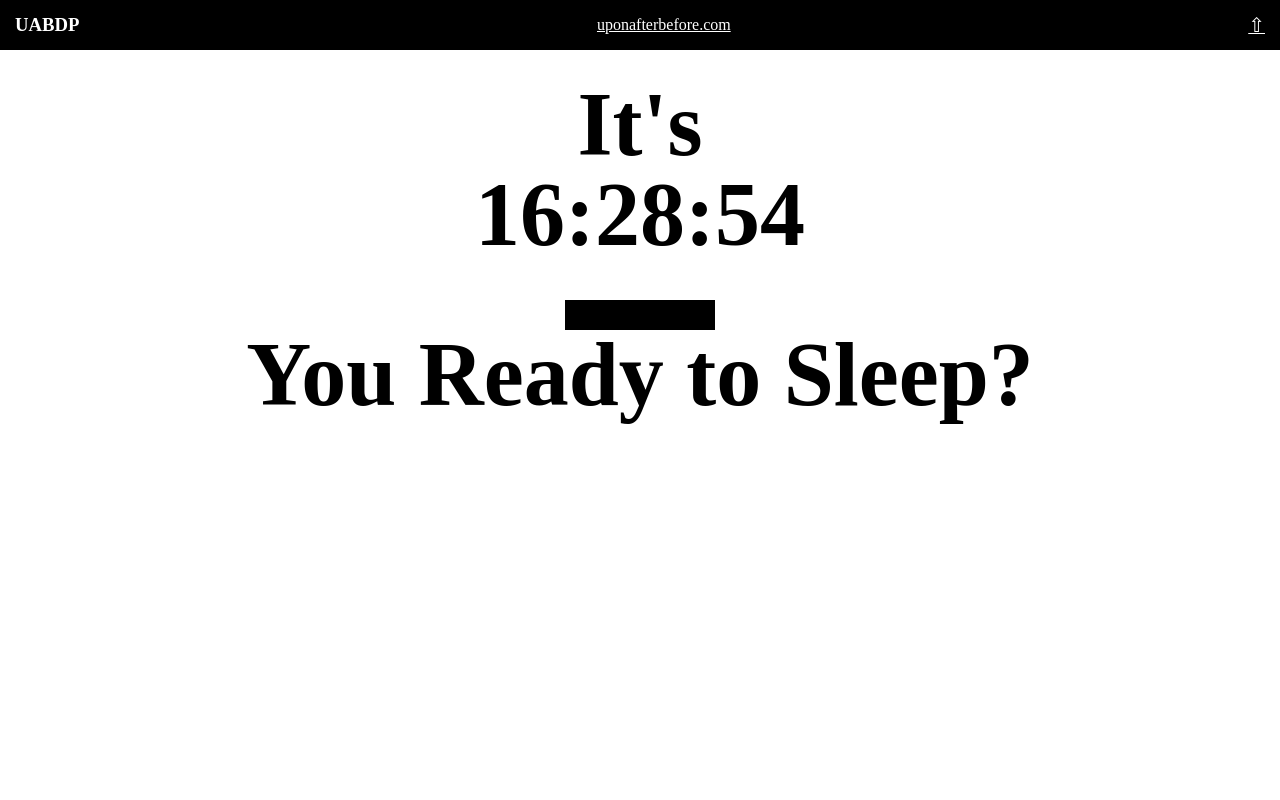
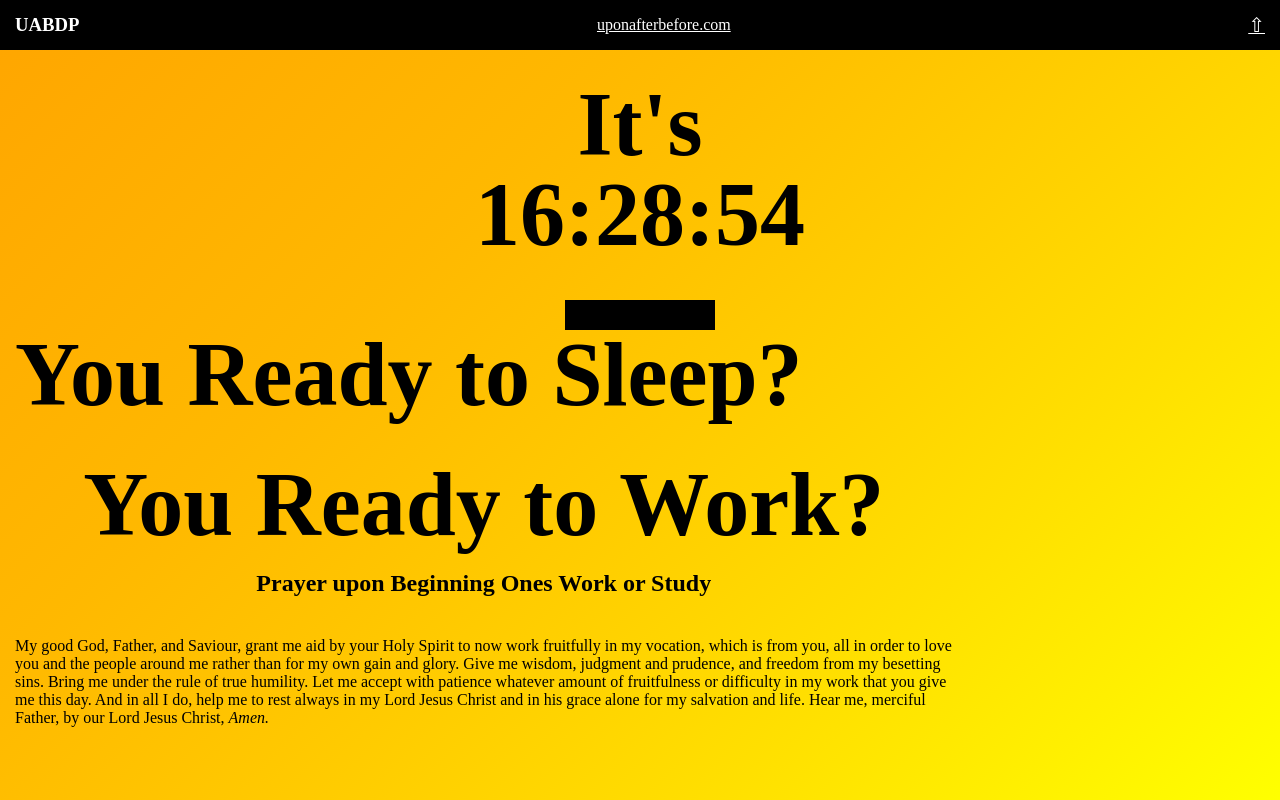
Before and after one commit to crzikrn/uab-app, a React (Create React App) app: page / in a window 1280 px wide. Built offline with nearby package versions, Linux system fonts and the light colour scheme.

Commit message:
initial commit - react-app data hardships

```diff
--- a/src/Content.js
+++ b/src/Content.js
@@ -184,7 +184,10 @@ class Clock extends React.Component {
       }
       else {
         return(
-          <h1 >You Ready to Sleep?</h1>
+            <div>
+                <h1 >You Ready to Sleep?</h1>
+                <Read />
+            </div>
         )
       }
     }
```
